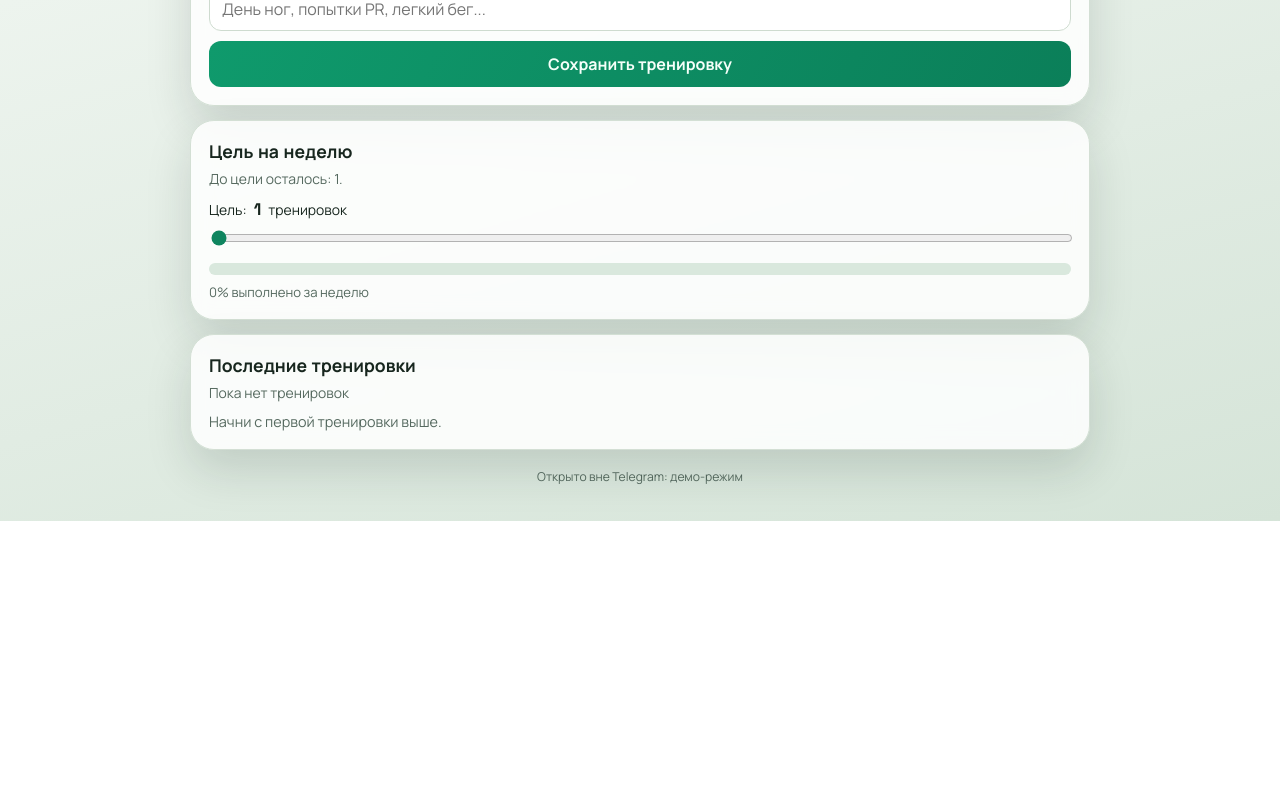
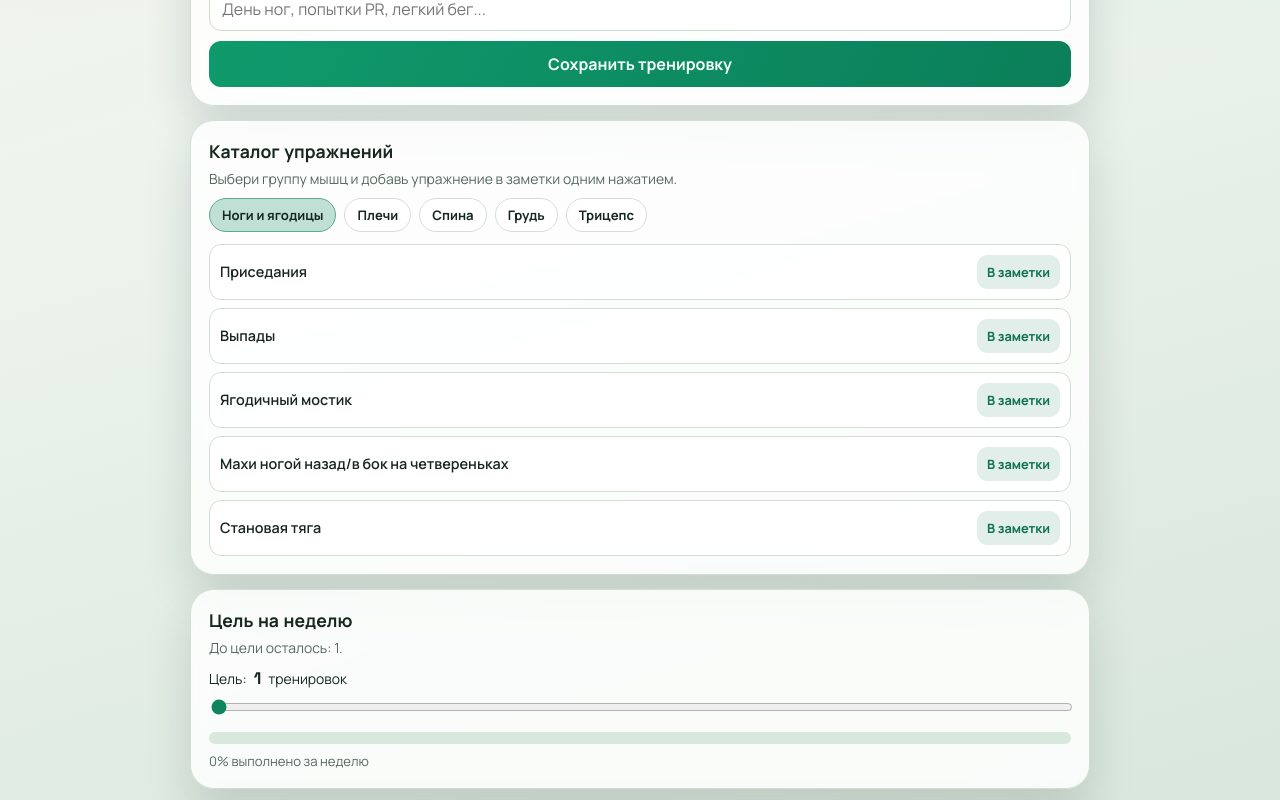
Before and after one commit to strelveles1994-dev/gum-mini-app, a React (Vite) app: page / in a window 1280 px wide. Shown: the part 640-1440 px from the top of the page. Before the commit the page ends 1161 px from the top, so only its background shows below. Built offline with nearby package versions, Linux system fonts and the light colour scheme.

Commit message:
feat: add exercise catalog with muscle group sections

```diff
--- a/src/App.css
+++ b/src/App.css
@@ -249,6 +249,79 @@ h1 span {
   filter: brightness(1.04);
 }
 
+.catalog-tabs {
+  display: flex;
+  flex-wrap: wrap;
+  gap: 8px;
+  margin-bottom: 12px;
+}
+
+.catalog-tab {
+  min-height: 34px;
+  border: 1px solid var(--card-border);
+  border-radius: 999px;
+  background: color-mix(in srgb, var(--card-bg) 85%, transparent);
+  color: var(--text-main);
+  font-size: 0.82rem;
+  font-weight: 700;
+  padding: 0 12px;
+  cursor: pointer;
+  transition: transform 0.16s ease, border-color 0.2s ease, background-color 0.2s ease;
+}
+
+.catalog-tab:hover {
+  transform: translateY(-1px);
+}
+
+.catalog-tab.is-active {
+  border-color: color-mix(in srgb, var(--hero-accent) 60%, var(--card-border));
+  background: color-mix(in srgb, var(--hero-accent) 26%, var(--card-bg));
+}
+
+.catalog-tab:focus-visible,
+.exercise-add-btn:focus-visible {
+  outline: none;
+  box-shadow: 0 0 0 3px color-mix(in srgb, var(--field-focus) 24%, transparent);
+}
+
+.exercise-list {
+  list-style: none;
+  margin: 0;
+  padding: 0;
+  display: grid;
+  gap: 8px;
+}
+
+.exercise-item {
+  display: flex;
+  align-items: center;
+  justify-content: space-between;
+  gap: 10px;
+  border: 1px solid var(--card-border);
+  border-radius: 12px;
+  background: color-mix(in srgb, var(--card-bg) 92%, transparent);
+  padding: 10px;
+}
+
+.exercise-name {
+  font-size: 0.9rem;
+  font-weight: 600;
+  line-height: 1.3;
+}
+
+.exercise-add-btn {
+  min-height: 34px;
+  border: 0;
+  border-radius: 10px;
+  background: var(--button-ghost-bg);
+  color: var(--button-ghost-text);
+  font-size: 0.8rem;
+  font-weight: 700;
+  padding: 0 10px;
+  cursor: pointer;
+  flex-shrink: 0;
+}
+
 .goal-label {
   display: inline-flex;
   align-items: baseline;
@@ -372,10 +445,25 @@ h1 span {
   animation-delay: 0.32s;
 }
 
+.r6 {
+  animation-delay: 0.39s;
+}
+
 @keyframes rise {
   to {
     opacity: 1;
     transform: translateY(0);
+  }
+}
+
+@media (max-width: 560px) {
+  .exercise-item {
+    align-items: flex-start;
+    flex-direction: column;
+  }
+
+  .exercise-add-btn {
+    width: 100%;
   }
 }
 
--- a/src/App.tsx
+++ b/src/App.tsx
@@ -49,6 +49,70 @@ const workoutLabels: Record<WorkoutType, string> = {
   Mobility: "Мобильность",
   Recovery: "Восстановление",
 };
+
+type ExerciseCategory = {
+  id: string;
+  title: string;
+  exercises: string[];
+};
+
+const exerciseCatalog: ExerciseCategory[] = [
+  {
+    id: "legs",
+    title: "Ноги и ягодицы",
+    exercises: [
+      "Приседания",
+      "Выпады",
+      "Ягодичный мостик",
+      "Махи ногой назад/в бок на четвереньках",
+      "Становая тяга",
+    ],
+  },
+  {
+    id: "shoulders",
+    title: "Плечи",
+    exercises: [
+      "Жим в плечевом тренажере",
+      "Жим гантелей сидя",
+      "Тяга к подбородку",
+      "Тяга к поясу",
+      "Разведение гантелей в стороны",
+    ],
+  },
+  {
+    id: "back",
+    title: "Спина",
+    exercises: [
+      "Тяга верхнего блока",
+      "Тяга горизонтального блока",
+      "Гиперэкстензия",
+      "Тяга грифа к поясу",
+      "Тяга в рычажном тренажере",
+    ],
+  },
+  {
+    id: "chest",
+    title: "Грудь",
+    exercises: [
+      "Жим лежа",
+      "Отжимания на брусьях",
+      "Отжимания от пола",
+      "Разведение гантелей лежа",
+      "Разведение в тренажере",
+    ],
+  },
+  {
+    id: "triceps",
+    title: "Трицепс",
+    exercises: [
+      "Разгибания рук в блоке",
+      "Разгибание рук с гантелями на трицепс",
+      "Французский жим",
+      "Отжимания на брусьях",
+      "Обратные отжимания",
+    ],
+  },
+];
 
 const defaultForm = {
   type: "Strength" as WorkoutType,
@@ -151,6 +215,7 @@ export default function App() {
   const [goal, setGoal] = useState<number>(() => loadGoal());
   const [form, setForm] = useState(defaultForm);
   const [status, setStatus] = useState("");
+  const [activeCategoryId, setActiveCategoryId] = useState(exerciseCatalog[0].id);
 
   const isDark = tg?.colorScheme === "dark";
   const userName = tg?.initDataUnsafe?.user?.first_name?.trim() || "Спортсмен";
@@ -174,6 +239,10 @@ export default function App() {
   const progress = Math.min(100, Math.round((workoutsThisWeek / goal) * 100));
   const leftToGoal = Math.max(0, goal - workoutsThisWeek);
   const recentWorkouts = workouts.slice(0, 6);
+  const activeCategory = useMemo(
+    () => exerciseCatalog.find((category) => category.id === activeCategoryId) ?? exerciseCatalog[0],
+    [activeCategoryId],
+  );
 
   useEffect(() => {
     tg?.ready();
@@ -220,6 +289,15 @@ export default function App() {
 
   function deleteWorkout(id: string) {
     setWorkouts((prev) => prev.filter((item) => item.id !== id));
+  }
+
+  function addExerciseToNote(exercise: string) {
+    setForm((prev) => {
+      const nextNote = prev.note.trim() ? `${exercise}; ${prev.note.trim()}` : exercise;
+      return { ...prev, note: nextNote.slice(0, 120) };
+    });
+    setStatus(`Добавлено в заметки: ${exercise}`);
+    tg?.HapticFeedback?.impactOccurred?.("light");
   }
 
   const todayLabel = new Intl.DateTimeFormat(locale, {
@@ -326,6 +404,38 @@ export default function App() {
 
         <section className="card reveal r4">
           <div className="section-head compact">
+            <h2>Каталог упражнений</h2>
+            <p>Выбери группу мышц и добавь упражнение в заметки одним нажатием.</p>
+          </div>
+
+          <div className="catalog-tabs" role="tablist" aria-label="Группы мышц">
+            {exerciseCatalog.map((category) => (
+              <button
+                key={category.id}
+                type="button"
+                className={`catalog-tab ${category.id === activeCategory.id ? "is-active" : ""}`}
+                onClick={() => setActiveCategoryId(category.id)}
+                aria-pressed={category.id === activeCategory.id}
+              >
+                {category.title}
+              </button>
+            ))}
+          </div>
+
+          <ul className="exercise-list">
+            {activeCategory.exercises.map((exercise) => (
+              <li key={exercise} className="exercise-item">
+                <span className="exercise-name">{exercise}</span>
+                <button className="exercise-add-btn" type="button" onClick={() => addExerciseToNote(exercise)}>
+                  В заметки
+                </button>
+              </li>
+            ))}
+          </ul>
+        </section>
+
+        <section className="card reveal r5">
+          <div className="section-head compact">
             <h2>Цель на неделю</h2>
             <p>{workoutsThisWeek >= goal ? "Цель выполнена. Отличная работа." : `До цели осталось: ${leftToGoal}.`}</p>
           </div>
@@ -349,7 +459,7 @@ export default function App() {
           <p className="progress-text">{progress}% выполнено за неделю</p>
         </section>
 
-        <section className="card reveal r5">
+        <section className="card reveal r6">
           <div className="section-head compact">
             <h2>Последние тренировки</h2>
             <p>{recentWorkouts.length ? "Недавние сессии" : "Пока нет тренировок"}</p>
```
